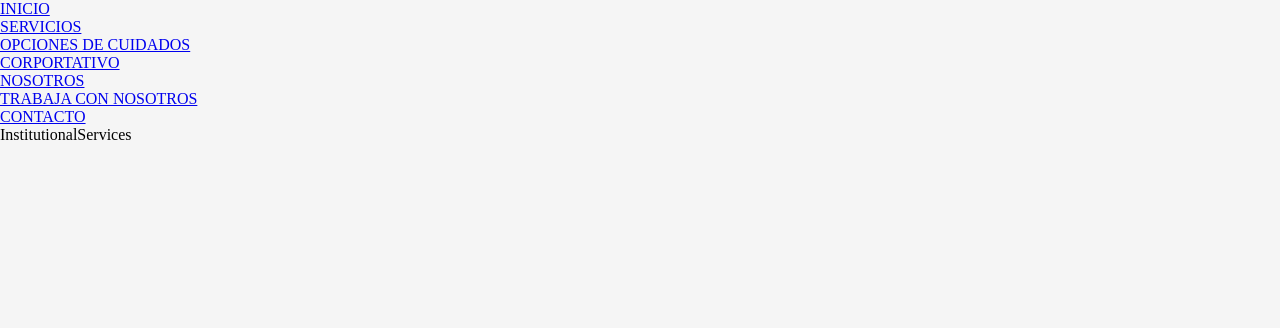
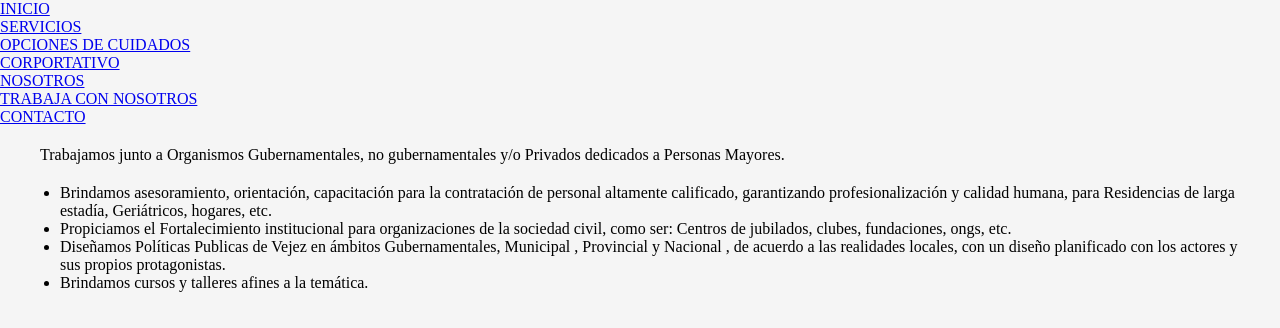
Before and after one commit to Gabriel9022/spayc-front, a React (Vite) app in the folder spayc-frontend/: page /corporativo in a window 1280 px wide. Shown: the top 328 px of the page. Built offline with nearby package versions, Linux system fonts and the light colour scheme.

Commit message:
static insitutional services page

```diff
--- a/spayc-frontend/src/Components/InstitutionalServices/InstitutionalServices.css
+++ b/spayc-frontend/src/Components/InstitutionalServices/InstitutionalServices.css
@@ -0,0 +1,13 @@
+.InstitutionalServices_component {
+    max-width: 1200px;
+    margin: 0 auto;
+}
+
+.InstitutionalServices_title {
+    display: flex;
+    padding: 20px 0;
+}
+
+.InstitutionalServices_ul {
+    padding-left: 20px;
+}
--- a/spayc-frontend/src/Components/InstitutionalServices/InstitutionalServices.tsx
+++ b/spayc-frontend/src/Components/InstitutionalServices/InstitutionalServices.tsx
@@ -1,8 +1,17 @@
 import React from 'react'
+import './InstitutionalServices.css'
 
 const InstitutionalServices: React.FC = () => {
   return (
-    <div>InstitutionalServices</div>
+    <div className='InstitutionalServices_component'>
+      <span className='InstitutionalServices_title'>Trabajamos junto a Organismos Gubernamentales, no gubernamentales y/o Privados dedicados a Personas Mayores.</span>
+      <ul className='InstitutionalServices_ul'>
+        <li>Brindamos asesoramiento, orientación, capacitación para la contratación de personal altamente calificado, garantizando profesionalización y calidad humana, para Residencias de larga estadía, Geriátricos, hogares, etc.</li>
+        <li>Propiciamos el Fortalecimiento institucional para organizaciones de la sociedad civil, como ser: Centros de jubilados, clubes, fundaciones, ongs, etc.</li>
+        <li>Diseñamos Políticas Publicas de Vejez en ámbitos Gubernamentales, Municipal , Provincial y Nacional , de acuerdo a las realidades locales, con un diseño planificado con los actores y sus propios protagonistas.</li>
+        <li>Brindamos cursos y talleres afines a la temática.</li>
+      </ul>
+    </div>
   )
 }
 
```
